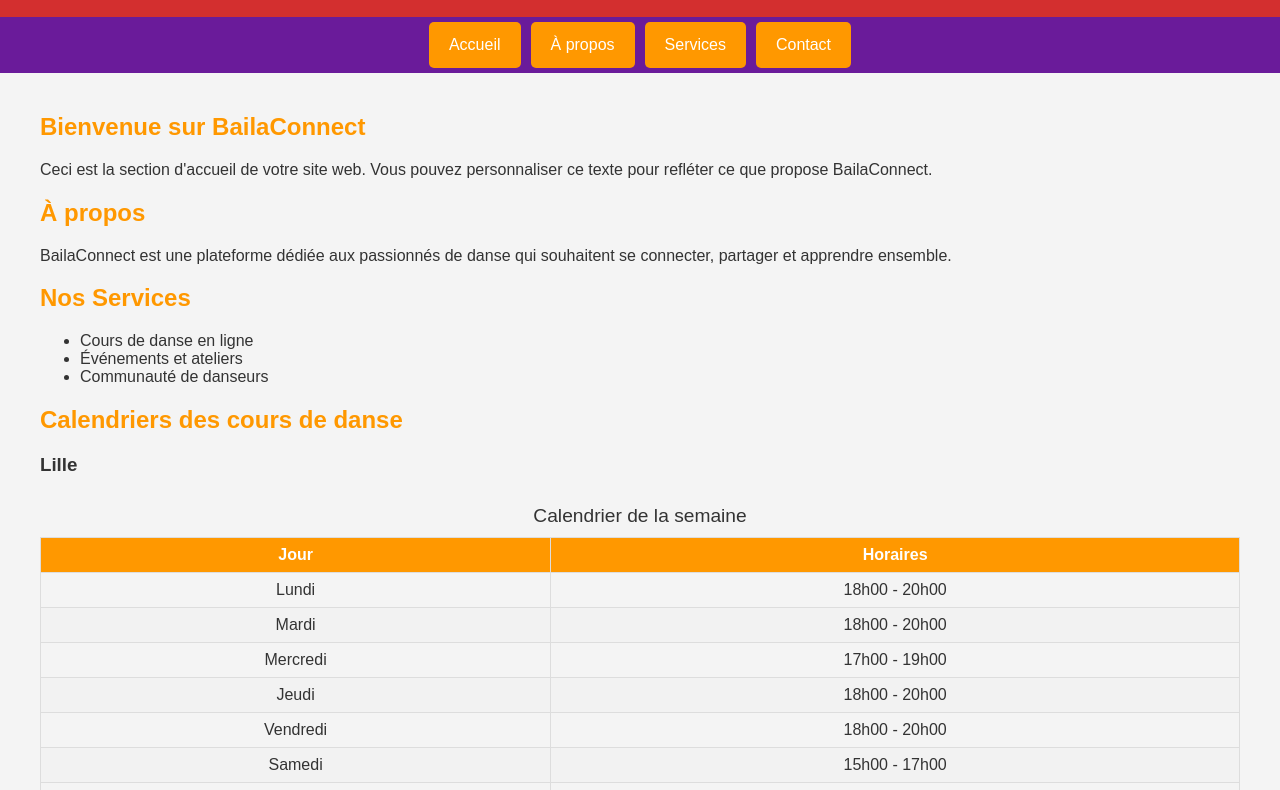
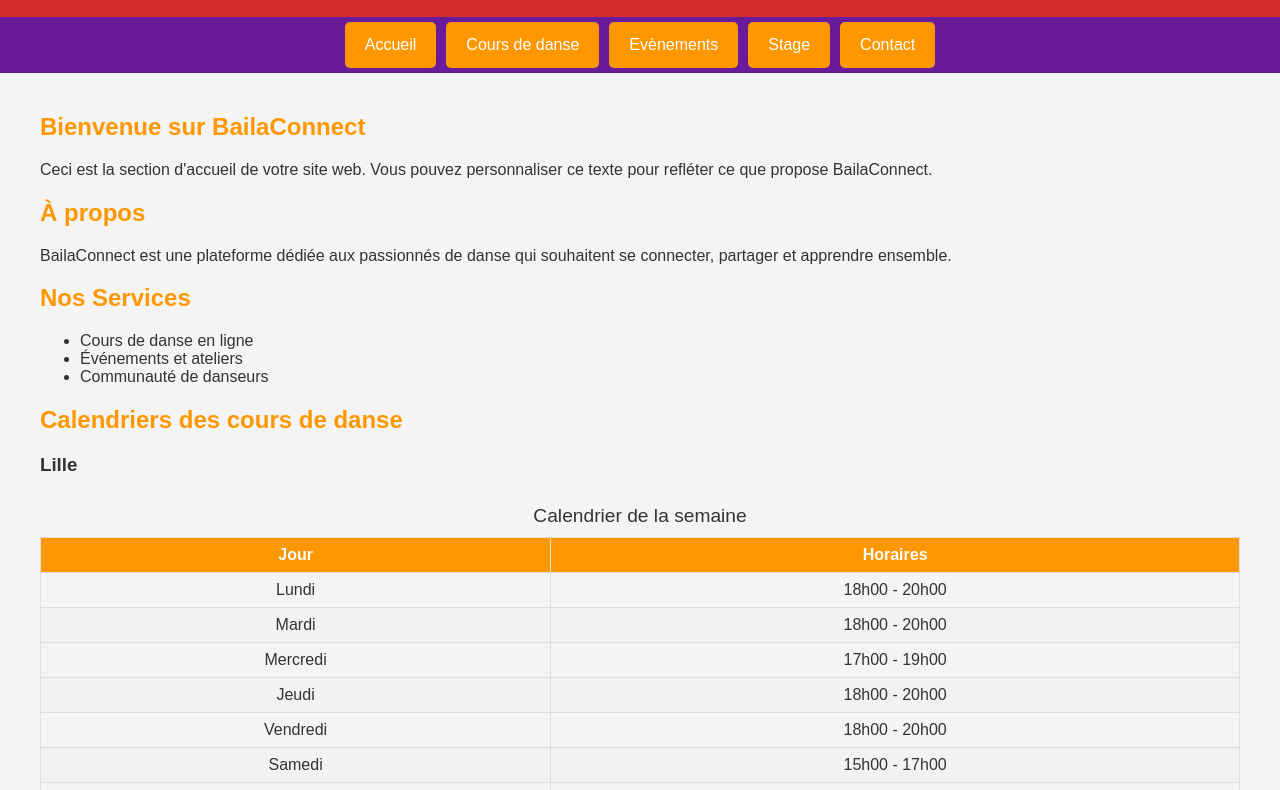
Before and after one commit to morganegsm/BailaConnect, a plain HTML site: page index.html in a window 1280 px wide. Shown: the part 83-873 px from the top of the page. Drawn offline with Linux system fonts and the light colour scheme.

Commit message:
Update index.html

```diff
--- a/index.html
+++ b/index.html
@@ -130,8 +130,9 @@
 
     <nav>
         <a href="#home">Accueil</a>
-        <a href="#about">À propos</a>
-        <a href="#services">Services</a>
+        <a href="#about">Cours de danse</a>
+        <a href="#services">Evènements</a>
+        <a href="#stage">Stage</a>
         <a href="#contact">Contact</a>
     </nav>
 
```
